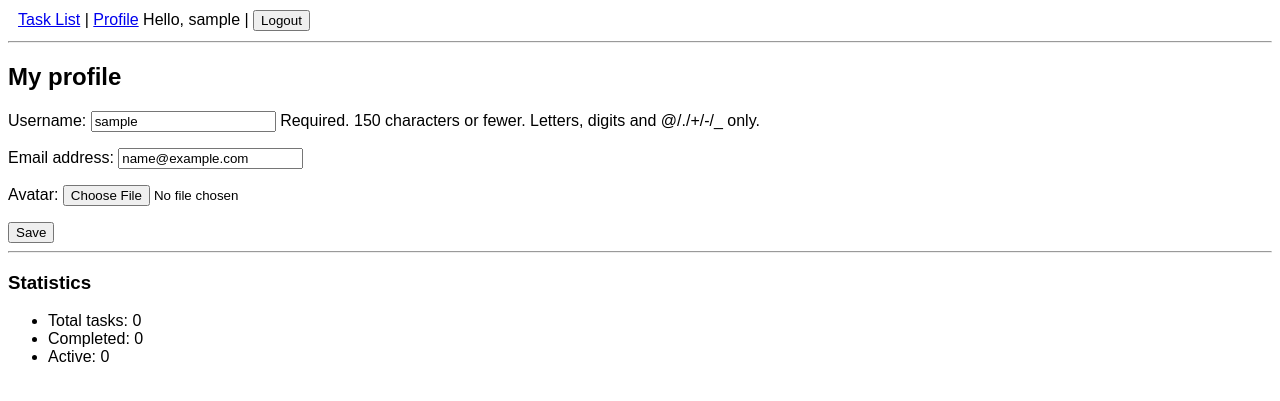
After one commit to parfeniukir/task_manager, a Django app: page /accounts/profile/ in a window 1280 px wide. The commit adds this page. Shown: the top 401 px of the page. Run offline with Django 5.2, Linux system fonts and the light colour scheme; the visitor is signed in with stand-in values (Sample User, id 1); data that the repository does not hold is empty.

Commit message:
Add profile management and task detail features
- Implement ProfileView for user profile updates with statistics
- Create ProfileForm for user avatar and email updates
- Add task detail view and template for displaying task information
- Update base and task list templates to include profile link and task detail links
- Configure media settings and static files for user-uploaded content
- Enhance .gitignore to include media directory

```diff
--- a/accounts/forms.py
+++ b/accounts/forms.py
@@ -1,4 +1,6 @@
 from django.contrib.auth.forms import UserCreationForm
+from django import forms
+
 
 from .models import CustomUser
 
@@ -7,3 +9,9 @@ class CustomUserCreationForm(UserCreationForm):
     class Meta:
         model = CustomUser
         fields = ("username", "email")
+
+
+class ProfileForm(forms.ModelForm):
+    class Meta:
+        model = CustomUser
+        fields = ("username", "email", "avatar")
--- a/accounts/urls.py
+++ b/accounts/urls.py
@@ -1,7 +1,8 @@
 from django.urls import path
 
-from .views import SignUpView
+from .views import SignUpView, ProfileView
 
 urlpatterns = [
     path("signup/", SignUpView.as_view(), name="signup"),
+    path("profile/", ProfileView.as_view(), name="profile")
 ]
--- a/accounts/views.py
+++ b/accounts/views.py
@@ -1,10 +1,32 @@
+from django.contrib.auth.mixins import LoginRequiredMixin
 from django.urls import reverse_lazy
-from django.views.generic import CreateView
+from django.views.generic import CreateView, UpdateView
 
-from .forms import CustomUserCreationForm
+from .forms import CustomUserCreationForm, ProfileForm
+from .models import CustomUser
 
 
 class SignUpView(CreateView):
     form_class = CustomUserCreationForm
     success_url = reverse_lazy("login")
     template_name = "accounts/signup.html"
+
+
+class ProfileView(LoginRequiredMixin, UpdateView):
+    model = CustomUser
+    form_class = ProfileForm
+    template_name = "accounts/profile.html"
+    success_url = reverse_lazy("profile")
+
+    def get_object(self):
+        return self.request.user
+
+    def get_context_data(self, **kwargs):
+        context = super().get_context_data(**kwargs)
+        user = self.request.user
+
+        context["total_tasks"] = user.tasks.count()
+        context["completed_tasks"] = user.tasks.filter(is_completed=True).count()
+        context["active_tasks"] = user.tasks.filter(is_completed=False).count()
+
+        return context
--- a/config/settings.py
+++ b/config/settings.py
@@ -116,7 +116,8 @@ USE_TZ = True
 # Static files (CSS, JavaScript, Images)
 # https://docs.djangoproject.com/en/5.2/howto/static-files/
 
-STATIC_URL = 'static/'
+STATIC_URL = '/static/'
+STATICFILES_DIRS = [BASE_DIR / 'static']
 
 # Default primary key field type
 # https://docs.djangoproject.com/en/5.2/ref/settings/#default-auto-field
@@ -127,3 +128,6 @@ AUTH_USER_MODEL = "accounts.CustomUser"
 
 LOGOUT_REDIRECT_URL = "login"
 LOGIN_REDIRECT_URL = "task-list"
+
+MEDIA_URL = "/media/"
+MEDIA_ROOT = BASE_DIR / 'media'
--- a/config/urls.py
+++ b/config/urls.py
@@ -1,12 +1,16 @@
 from django.contrib import admin
 from django.urls import include, path
+from django.conf.urls.static import static
+from django.conf import settings
 
 urlpatterns = [
-    path('admin/', admin.site.urls),
+    path("admin/", admin.site.urls),
     path("accounts/", include("django.contrib.auth.urls")),
     path("accounts/", include("accounts.urls")),
     path("", include("tasks.urls")),
-]
+] + static(settings.MEDIA_URL, document_root=settings.MEDIA_ROOT)
+
+# urlpatterns += static(settings.MEDIA_URL, document_root=settings.MEDIA_ROOT)
 
 # /accounts/login
 # /accounts/logout
--- /dev/null
+++ b/static/css/style.css
@@ -0,0 +1,7 @@
+body {
+    font-family: Arial, sans-serif;
+}
+
+nav {
+    margin: 10px;
+}
--- a/tasks/urls.py
+++ b/tasks/urls.py
@@ -1,7 +1,7 @@
 from django.urls import path
 
 from .views import (TaskCreateView, TaskDeleteView, TaskListView,
-                    TaskToggleCompleteView, TaskUpdateView)
+                    TaskToggleCompleteView, TaskUpdateView, TaskDetailView)
 
 urlpatterns = [
     path("", TaskListView.as_view(), name="task-list"),
@@ -9,4 +9,5 @@ urlpatterns = [
     path("<int:pk>/toggle/", TaskToggleCompleteView.as_view(), name="task-toggle"),
     path("<int:pk>/update/", TaskUpdateView.as_view(), name="task-update"),
     path("<int:pk>/delete/", TaskDeleteView.as_view(), name="task-delete"),
+    path("<int:pk>/detail/", TaskDetailView.as_view(), name="task-detail"),
 ]
--- /dev/null
+++ b/templates/accounts/profile.html
@@ -0,0 +1,24 @@
+{% extends "base.html" %}
+
+{% block content %}
+<h2>My profile</h2>
+
+{% if user.avatar %}
+    <img src="{{ user.avatar.url }}" width="120">
+{% endif %}
+
+<form method="post" enctype="multipart/form-data">
+    {% csrf_token %}
+    {{ form.as_p }}
+    <button type="submit">Save</button>
+</form>
+
+<hr>
+
+<h3>Statistics</h3>
+<ul>
+    <li>Total tasks: {{ total_tasks }}</li>
+    <li>Completed: {{ completed_tasks }}</li>
+    <li>Active: {{ active_tasks }}</li>
+</ul>
+{% endblock %}
--- a/templates/base.html
+++ b/templates/base.html
@@ -2,12 +2,15 @@
 <html>
 <head>
     <title>Task Manager</title>
+    {% load static%}
+    <link rel="stylesheet" href="{% static 'css/style.css' %}">
 </head>
 <body>
 
 <nav>
     {% if user.is_authenticated %}
-        <a href="{% url 'task-list' %}">Task List</a>
+        <a href="{% url 'task-list' %}">Task List</a> |
+        <a href="{% url 'profile' %}">Profile</a>
         Hello, {{ user.username }} |
         <form method="post" action="{% url 'logout' %}" style="display: inline;">
             {% csrf_token %}
--- a/templates/tasks/task_list.html
+++ b/templates/tasks/task_list.html
@@ -12,7 +12,7 @@
                 {% csrf_token %}
                 <input type="checkbox" {% if task.is_completed %} checked {% endif %} onchange="this.form.submit()">
 
-                {{ task.title }} - {{ task.deadline }}
+                <a href="{% url 'task-detail' task.pk %}">{{ task.title }}</a> - {{ task.deadline }}
             </form>
             <a href="{% url 'task-update' task.pk %}">Edit</a>
             <a href="{% url 'task-delete' task.pk %}">Delete</a>
```
Also changed, not shown: tasks/views.py (+9 -1 lines), templates/tasks/task_detail.html (added, +23 -0 lines), 1 other file.
